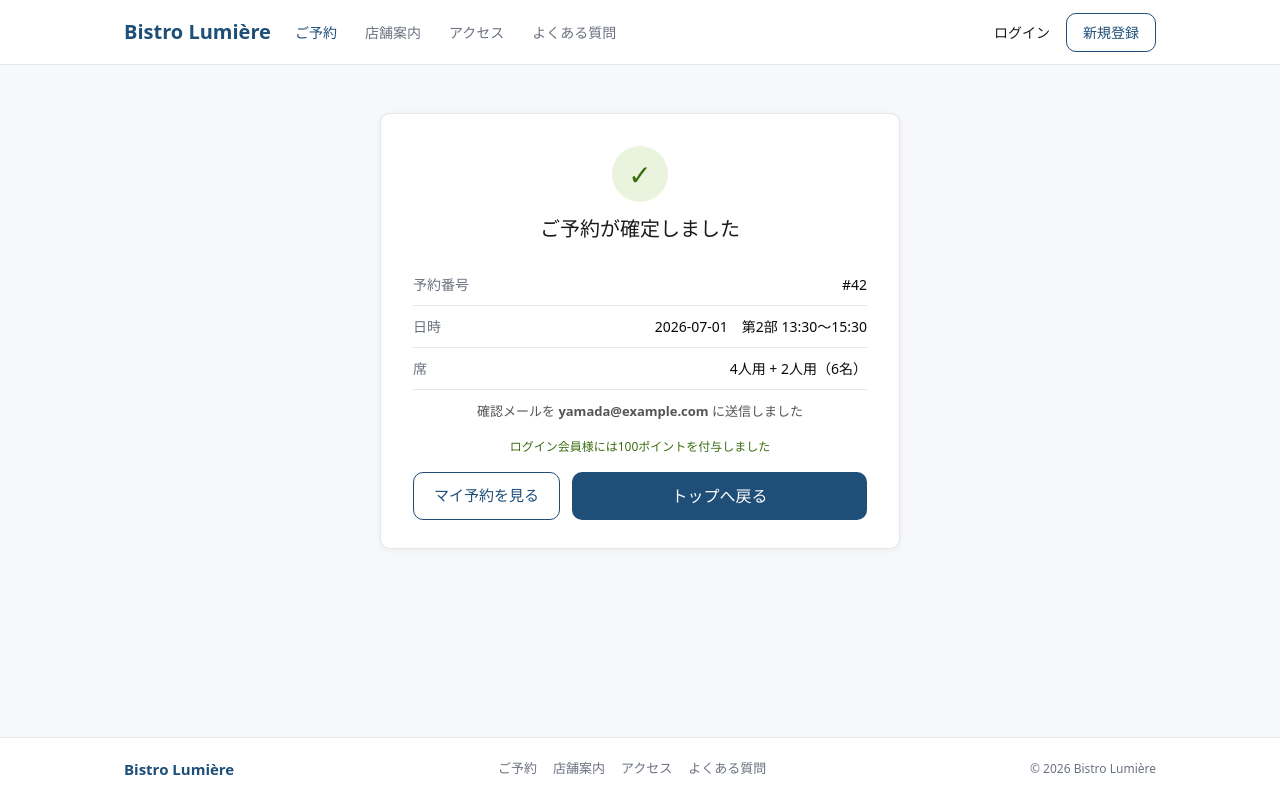
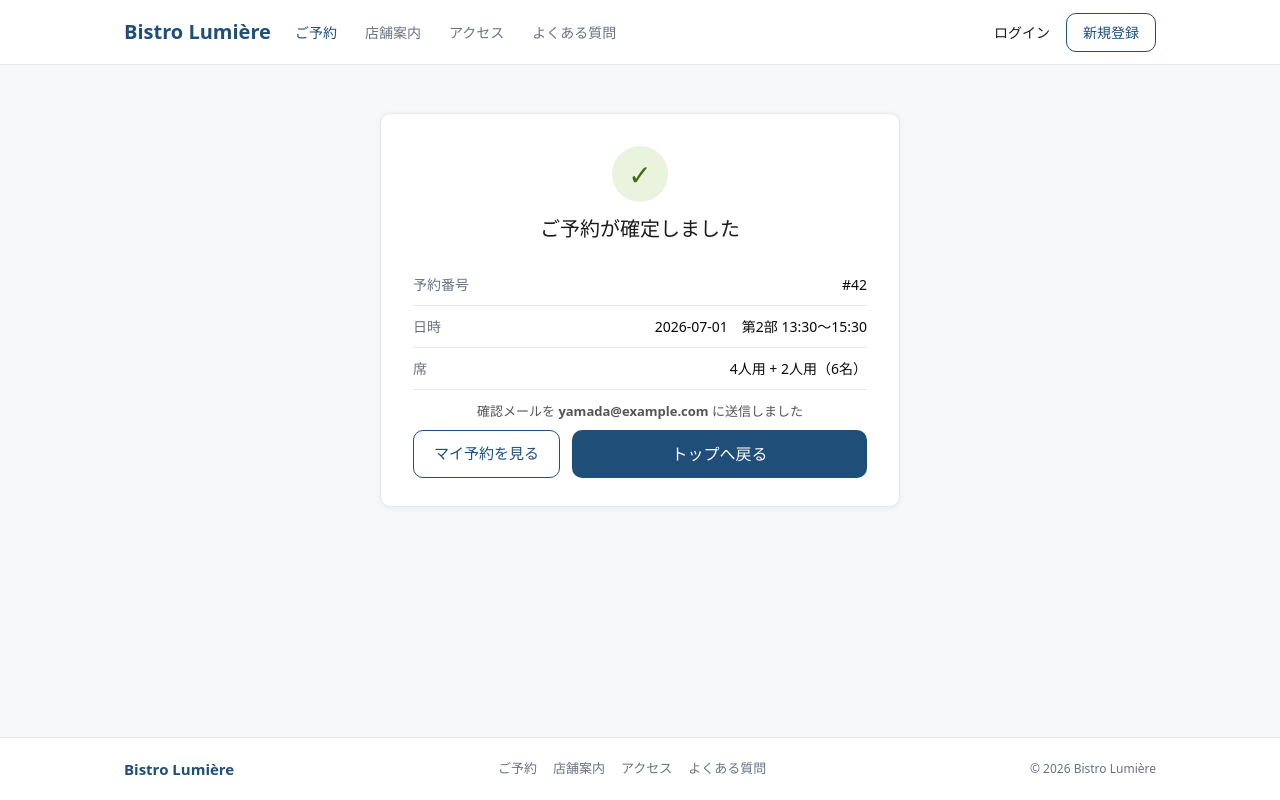
Before and after one commit to jerryi2501/restaurant-reservation-system, a React (Vite) app in the folder frontend/: page /reserve/complete in a window 1280 px wide. Built offline with nearby package versions, Linux system fonts and the light colour scheme; no server answers.

Commit message:
予約完了：ポイント付与メッセージはログイン会員のみ表示

```diff
--- a/frontend/src/pages/customer/ReservationCompletePage.jsx
+++ b/frontend/src/pages/customer/ReservationCompletePage.jsx
@@ -45,8 +45,10 @@ export default function ReservationCompletePage() {
             </p>
           )}
 
-          {/* TODO [AUTH]: ログイン会員のみ表示（ポイント付与はバックエンドで記録） */}
-          <p style={s.point}>ログイン会員様には100ポイントを付与しました</p>
+          {/* ポイント付与はログイン会員のみ（ゲスト予約では表示しない） */}
+          {user && (
+            <p style={s.point}>100ポイントを付与しました</p>
+          )}
 
           <div style={ui.rowBtns}>
             <button type="button" style={ui.ghostBtn} onClick={goToMyReservations}>マイ予約を見る</button>
```
